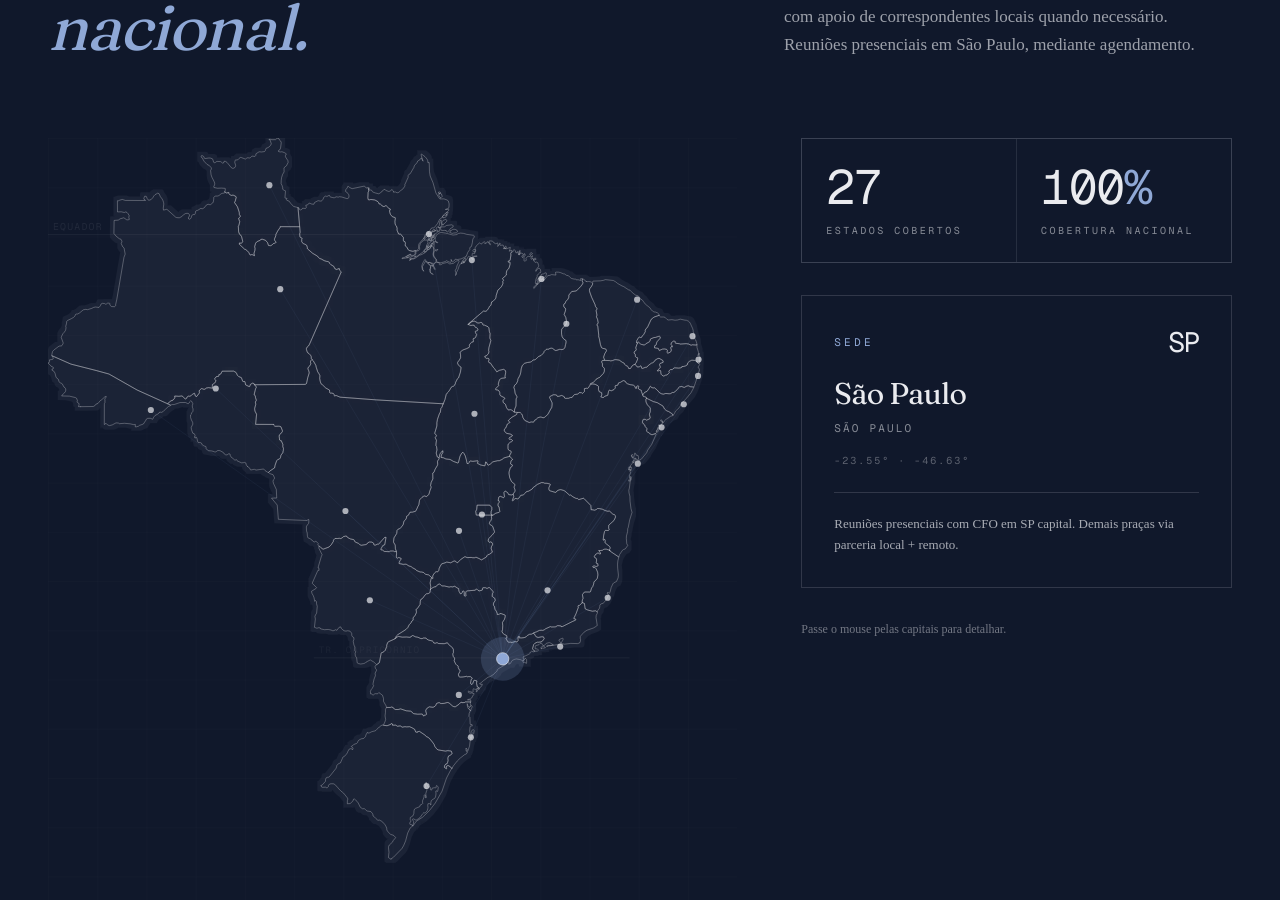
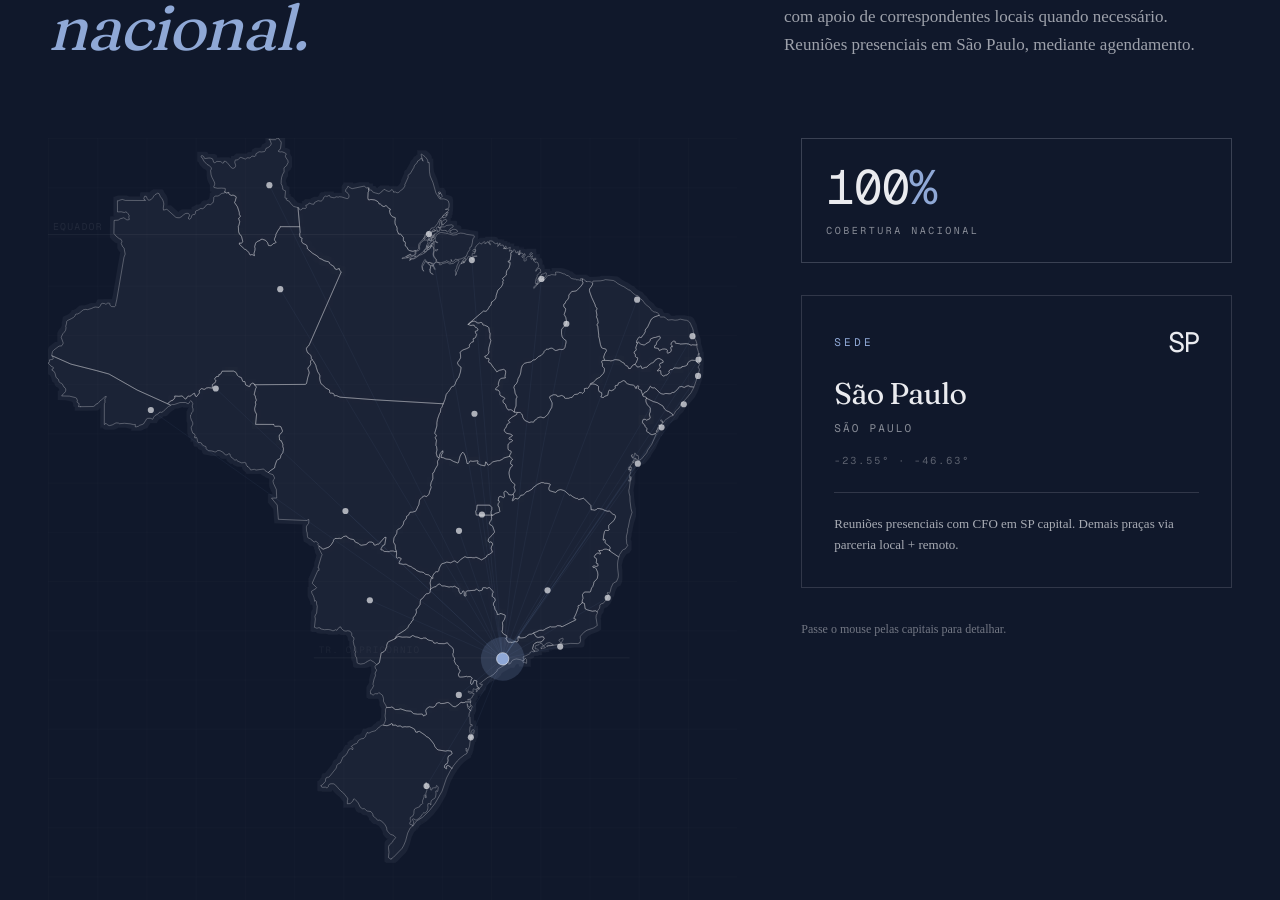
Before and after one commit to nomosgt/nomos, a Next.js app: page / in a window 1280 px wide. Shown: the part 7869-8769 px from the top of the page. Built offline with nearby package versions, Linux system fonts and the light colour scheme.

Commit message:
fix: remove card 27 estados do mapa

```diff
--- a/components/home/mapa-brasil.tsx
+++ b/components/home/mapa-brasil.tsx
@@ -260,11 +260,7 @@ export function MapaBrasil() {
           </Reveal>
 
           <div className="lg:sticky lg:top-32 space-y-8">
-            <div className="grid grid-cols-2 gap-px bg-[color:var(--color-paper)]/10 border border-[color:var(--color-paper)]/10">
-              <div className="bg-[color:var(--color-ink)] p-6">
-                <div className="font-mono text-4xl lg:text-5xl tracking-tight text-[color:var(--color-paper)] leading-none">27</div>
-                <div className="mt-3 font-mono text-[10px] uppercase tracking-[0.25em] text-[color:var(--color-paper)]/55">Estados cobertos</div>
-              </div>
+            <div className="grid grid-cols-1 gap-px bg-[color:var(--color-paper)]/10 border border-[color:var(--color-paper)]/10">
               <div className="bg-[color:var(--color-ink)] p-6">
                 <div className="font-mono text-4xl lg:text-5xl tracking-tight text-[color:var(--color-paper)] leading-none">
                   100<span className="text-[color:var(--color-brand-soft)]">%</span>
```
